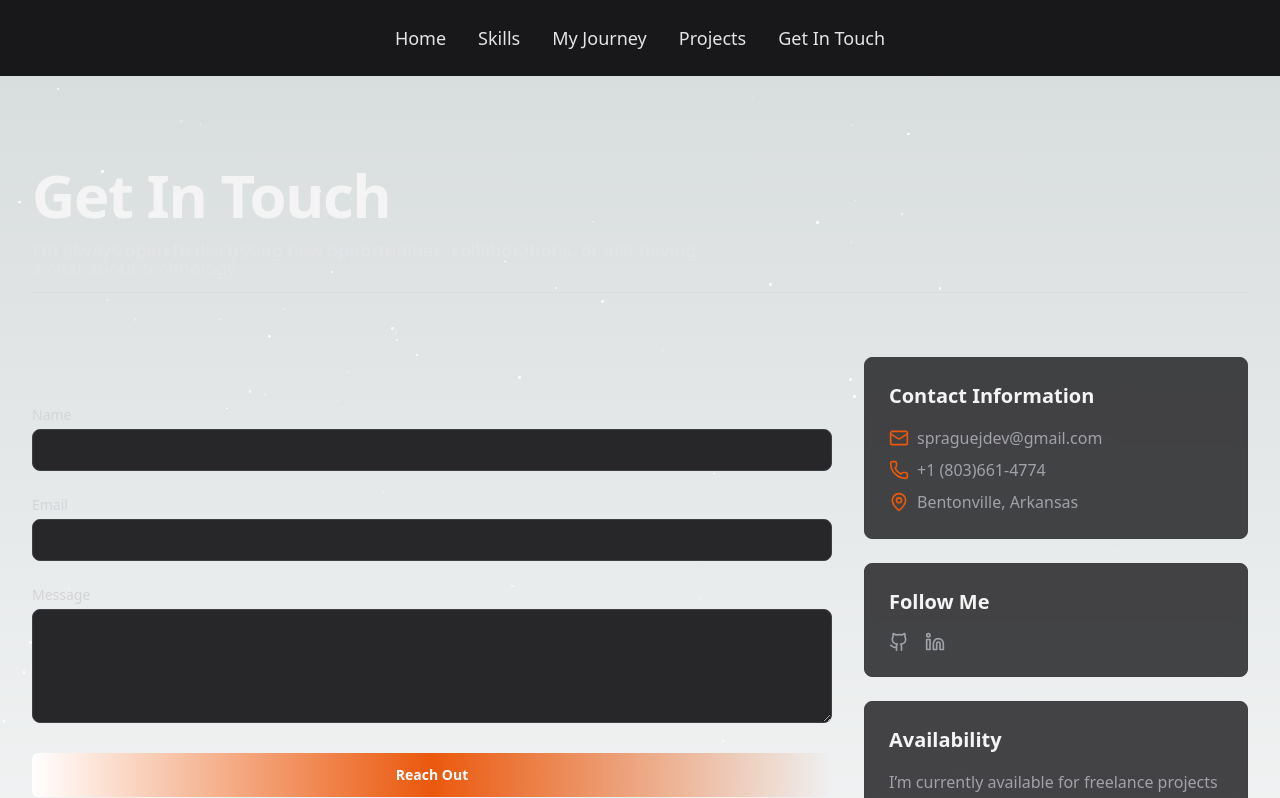
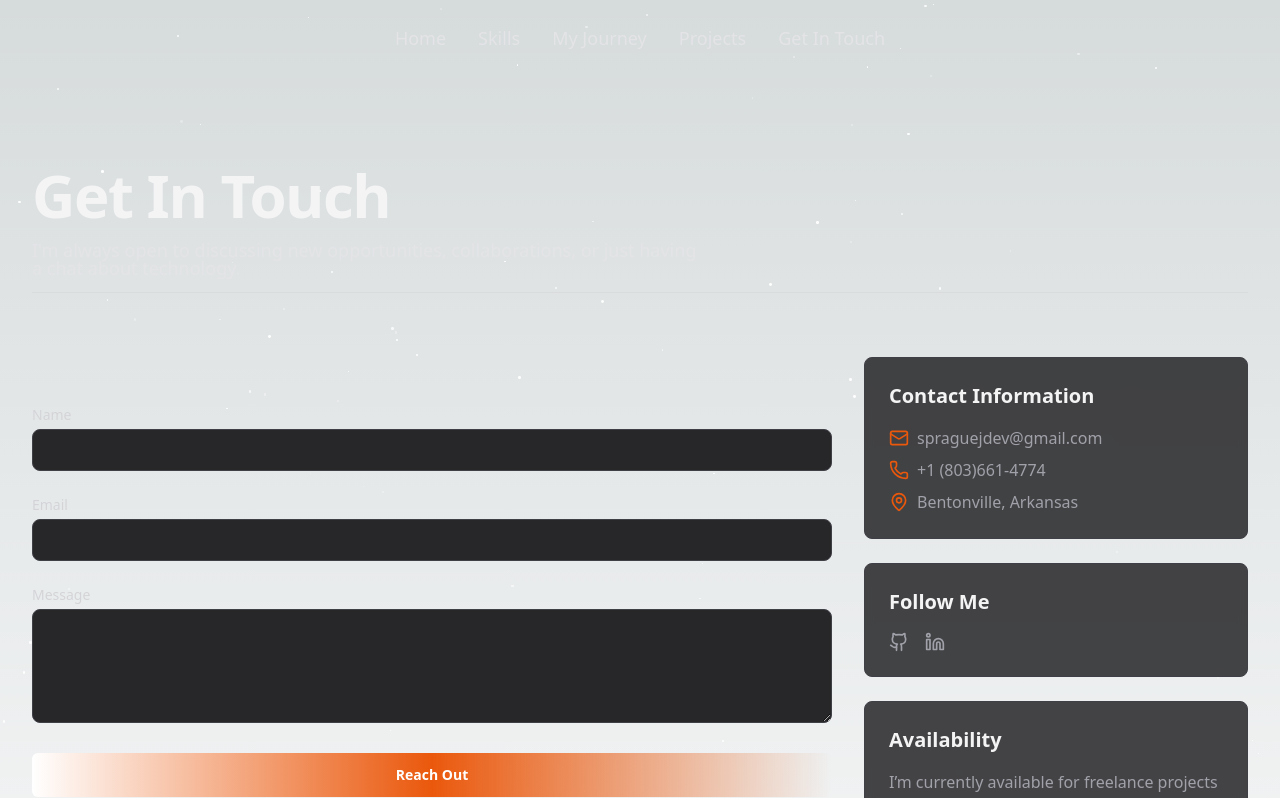
Before and after one commit to john-sprague/code-by-spraguejdev, a React (Vite) app: page /get-in-touch in a window 1280 px wide. Shown: the top 798 px of the page. Built offline with nearby package versions, Linux system fonts and the light colour scheme.

Commit message:
fix(mainNav): remove bg

```diff
--- a/src/components/MainNavigation.tsx
+++ b/src/components/MainNavigation.tsx
@@ -7,7 +7,7 @@ const MainNavigation: React.FC = () => {
   const [isOpen, setIsOpen] = useState(false);
 
   return (
-    <header className="relative z-50 bg-zinc-900">
+    <header className="relative z-50 ">
       <nav className="hidden md:flex justify-center py-6">
         <ul className="flex items-center space-x-8">
           {NavItems.map((item) => (
@@ -38,7 +38,7 @@ const MainNavigation: React.FC = () => {
       </div>
 
       {isOpen && (
-        <nav className="md:hidden bg-zinc-900">
+        <nav className="md:hidden">
           <ul className="flex flex-col items-center space-y-4 py-6">
             {NavItems.map((item) => (
               <li key={item.pagePath}>
```
